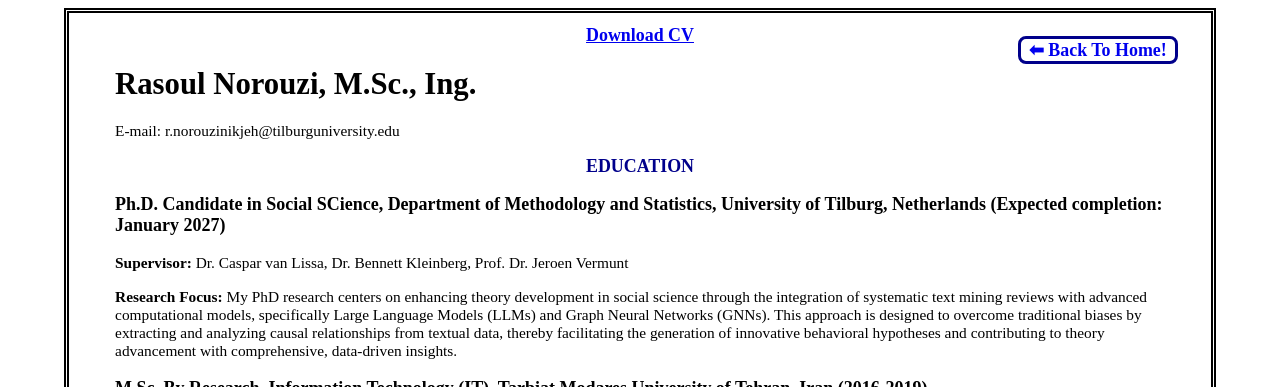
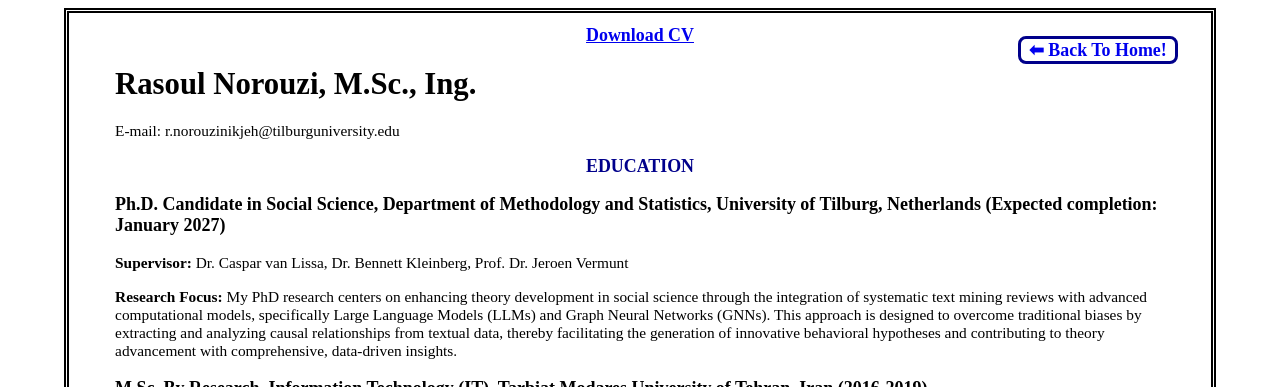
Before and after one commit to rasoulnorouzi/rasoulnorouzi.github.io, a Jekyll site: the page cv.html, which Jekyll copies as it is, in a window 1280 px wide. Shown: the top 387 px of the page. Built offline with Jekyll 4.4.1, drawn with Linux system fonts in a browser that asks for light colours; some of the changed text lies outside the part shown.

```diff
--- a/cv.html
+++ b/cv.html
@@ -49,7 +49,7 @@
 
     <!-- Education -->
     <h2 class="title"> EDUCATION </h2>
-    <h3>Ph.D. Candidate in Social SCience, Department of Methodology and Statistics, University of Tilburg, Netherlands (Expected completion: January 2027)</h3>
+    <h3>Ph.D. Candidate in Social Science, Department of Methodology and Statistics, University of Tilburg, Netherlands (Expected completion: January 2027)</h3>
     <p><b>Supervisor:</b> Dr. Caspar van Lissa, Dr. Bennett Kleinberg, Prof. Dr. Jeroen Vermunt</p>
     <p><b>Research Focus:</b> My PhD research centers on enhancing theory development in social science through the integration of systematic text mining reviews with advanced computational models, specifically Large Language Models (LLMs) and Graph Neural Networks (GNNs). This approach is designed to overcome traditional biases by extracting and analyzing causal relationships from textual data, thereby facilitating the generation of innovative behavioral hypotheses and contributing to theory advancement with comprehensive, data-driven insights.</p>
     <h3>M.Sc. By Research, Information Technology (IT), Tarbiat Modares University of Tehran, Iran (2016-2019)</h3>
```
Also changed, not shown: other parts of cv.html (+2 -2 lines).
